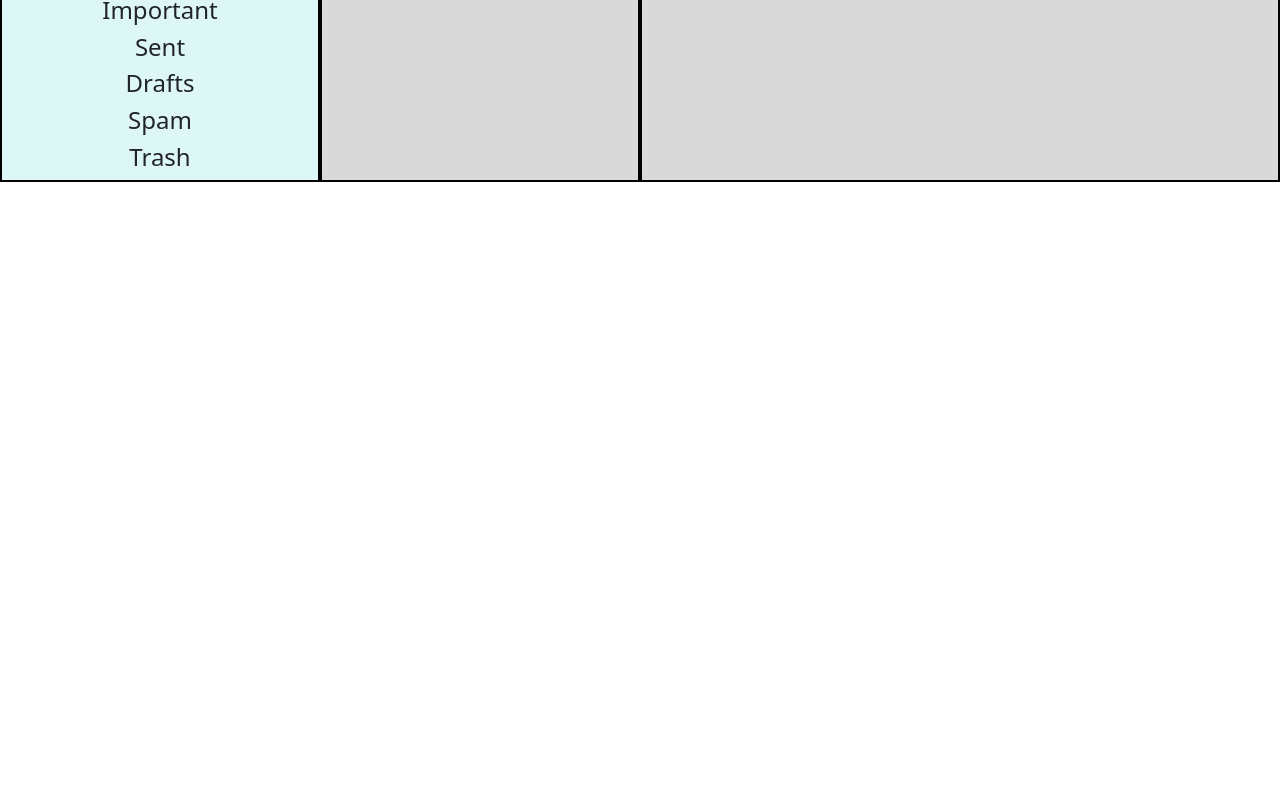
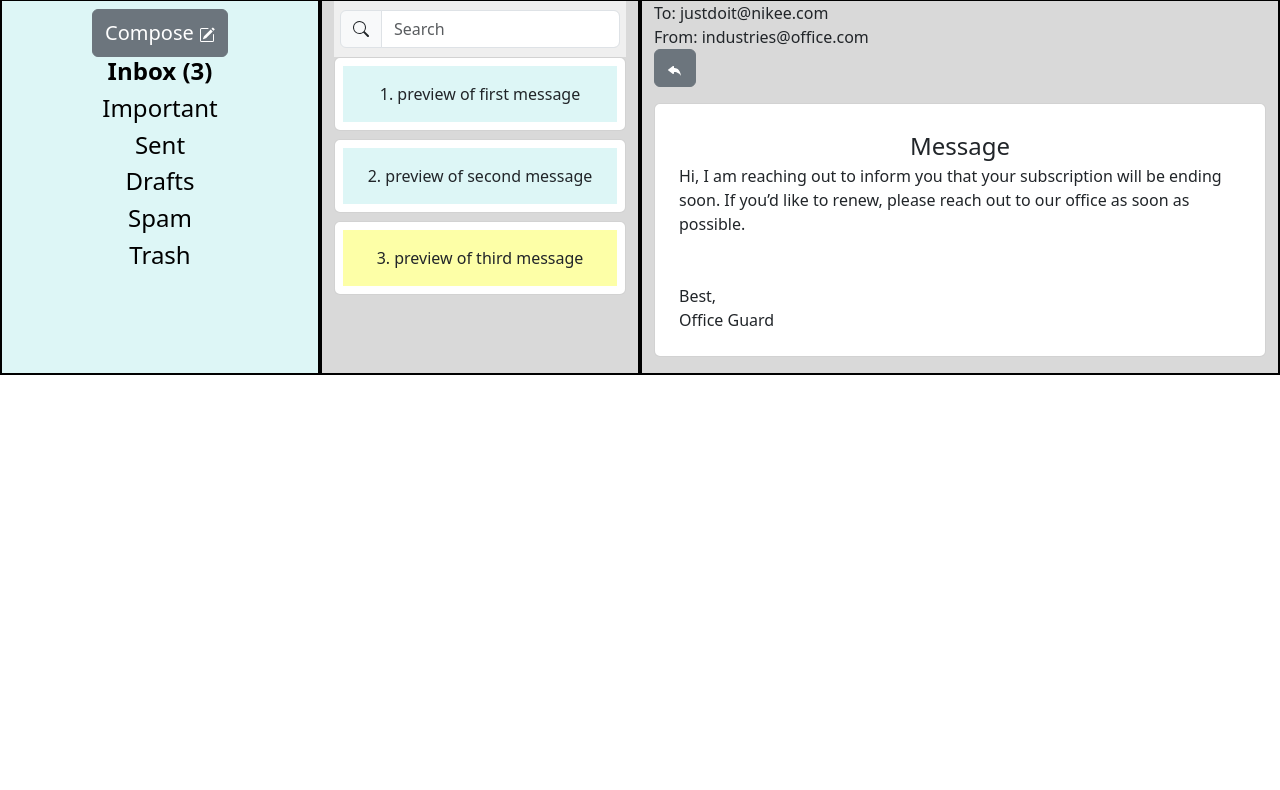
Before and after one commit to achavez101/bootstrap-email-chavez, a plain HTML site: page index.html in a window 1280 px wide. Shown: the part 81-871 px from the top of the page. Before the commit the page ends 800 px from the top, so only its background shows below. Drawn offline with nearby package versions, Linux system fonts and the light colour scheme.

Commit message:
added more items to email

```diff
--- a/index.html
+++ b/index.html
@@ -11,10 +11,17 @@
     <title>Document</title>
   </head>
   <body>
+    <header class="d-flex justify-content-center py-2 mb-1">
+        <span class="fs-1">Email</span>
+      </a>
+    </header>
+    <!-- column start -->
     <div class="container-fluid text-center vh-100">
       <div class="row" w-100 h-100>
-        <div class="col1 col-12 col-md col-lg-3">
-          <button type="button" class="btn btn-primary">
+        <!-- column 1 -->
+        <div class="col1 col-12 col-md col-lg-3 py-2">
+          <!-- compose button -->
+          <button type="button" class="btn btn-secondary py-2 fs-5">
             Compose
             <svg xmlns="http://www.w3.org/2000/svg" width="16" height="16" fill="currentColor" class="bi bi-pencil-square"
               viewBox="0 0 16 16">
@@ -26,18 +33,21 @@
               </path>
             </svg>
           </button>
+          <!-- message categories -->
           <div class="text-center">
-            <h4><a href="#" class="inbox">Inbox (3)</a></h4>
-            <h4>Important</h4>
-            <h4>Sent</h4>
-            <h4>Drafts</h4>
-            <h4>Spam</h4>
-            <h4>Trash</h4>
+            <h4><a href="#" class="inbox1">Inbox (3)</a></h4>
+            <h4><a href="#" class="inbox">Important</a></h4>
+            <h4><a href="#" class="inbox">Sent</a></h4>
+            <h4><a href="#" class="inbox">Drafts</a></h4>
+            <h4><a href="#" class="inbox">Spam</a></h4>
+            <h4><a href="#" class="inbox">Trash</a></h4>
           </div>
-
         </div>
-        <div class="col2 col-12 col-lg-3">column 2
-          <div class="input-group">
+        <!-- column 2 -->
+        <div class="col2 col-12 col-lg-3">
+          <!-- input / search -->
+          <button class="button-search">
+            <div class="input-group py-2 ">
               <span class="input-group-text" id="basic-addon1">
                 <svg xmlns="http://www.w3.org/2000/svg" width="16" height="16" fill="currentColor" class="bi bi-search"
                   viewBox="0 0 16 16">
@@ -46,23 +56,67 @@
                   </path>
                 </svg>
               </span>
-            <input type="text" class="form-control" placeholder="Input group example" aria-label="Input group example"
-              aria-describedby="basic-addon1">
+              <input type="text" class="form-control" placeholder="Search" aria-label="Search" aria-describedby="basic-addon1">
+            </div>
+          </button>
+          <!-- card 1 box -->
+          <div class="boxes justify-content-center">
+            <div class="card mb-2">
+              <div class="card-body1 py-3">
+                <preview>1. preview of first message</preview>
               </div>
             </div>
+            <!-- card 2 box -->
+            <div class="card mb-2">
+              <div class="card-body2 py-3">
+                <preview>2. preview of second message</preview>
+              </div>
+            </div>
+            <!-- card 3 box -->
+            <div class="card mb-2">
+              <div class="card-body3 py-3">
+                <preview>3. preview of third message </preview>
+              </div>
+            </div>
+          </div>
+        </div>
+
         <div class="col3 col2 col-12 col-lg-6">
-          column 3
+          <div class="to">
+            To: justdoit@nikee.com
+          </div>
+          <div class="from">
+            From: industries@office.com
+          </div>
+
           <div class="d-flex gap-2 mb-3">
             <button type="button" class="btn btn-secondary">
               <svg xmlns="http://www.w3.org/2000/svg" width="16" height="16" fill="currentColor" class="bi bi-reply-fill" viewBox="0 0 16 16">
                 <path d="M5.921 11.9 1.353 8.62a.719.719 0 0 1 0-1.238L5.921 4.1A.716.716 0 0 1 7 4.719V6c1.5 0 6 0 7 8-2.5-4.5-7-4-7-4v1.281c0 .56-.606.898-1.079.62z"></path>
               </svg>
             </button>
-
+          </div>
+          <div class="card mb-3">
+            <div class="card-body">
+              <div class="message fs-4">
+                Message
+              </div>
+              <div class="email-body1">
+                Hi, I am reaching out to inform you that your subscription will be ending soon. If you’d like to renew, please reach out to our office as soon as possible.
+              </div>
+              <br>
+              <br>
+              <div class="email-body2">
+                Best,
+              </div>
+              <div class="email-body2">
+                Office Guard
               </div>
             </div>
           </div>
-
+        </div>
+      </div>
+    </div>
     <!--Bootstrap Bundle with Popper -->
     <script src="https://cdn.jsdelivr.net/npm/bootstrap@5.3.2/dist/js/bootstrap.bundle.min.js" integrity="sha384-C6RzsynM9kWDrMNeT87bh95OGNyZPhcTNXj1NW7RuBCsyN/o0jlpcV8Qyq46cDfL" crossorigin="anonymous"></script>
   </body>
--- a/styles.css
+++ b/styles.css
@@ -7,10 +7,25 @@
 .col2, .col3 {
     background-color: #D9D9D9;
 }
-.inbox {
+.button-search {
+    border: none;
+}
+.inbox1 {
     font-weight: bold;
 }
-a.inbox{
+a.inbox, a.inbox1{
     color: #000;
-
+    text-decoration: none;
 }
+.card {
+    padding: 0.5em;
+}
+.card-body1, .card-body2{
+    background-color: #DDF6F6;
+}
+.card-body3 {
+    background-color: #FDFFA7;
+}
+.to, .from, .email-body1, .email-body2 {
+    text-align: left;
+}
```
Lines whose indentation alone changed are shown as unchanged.
